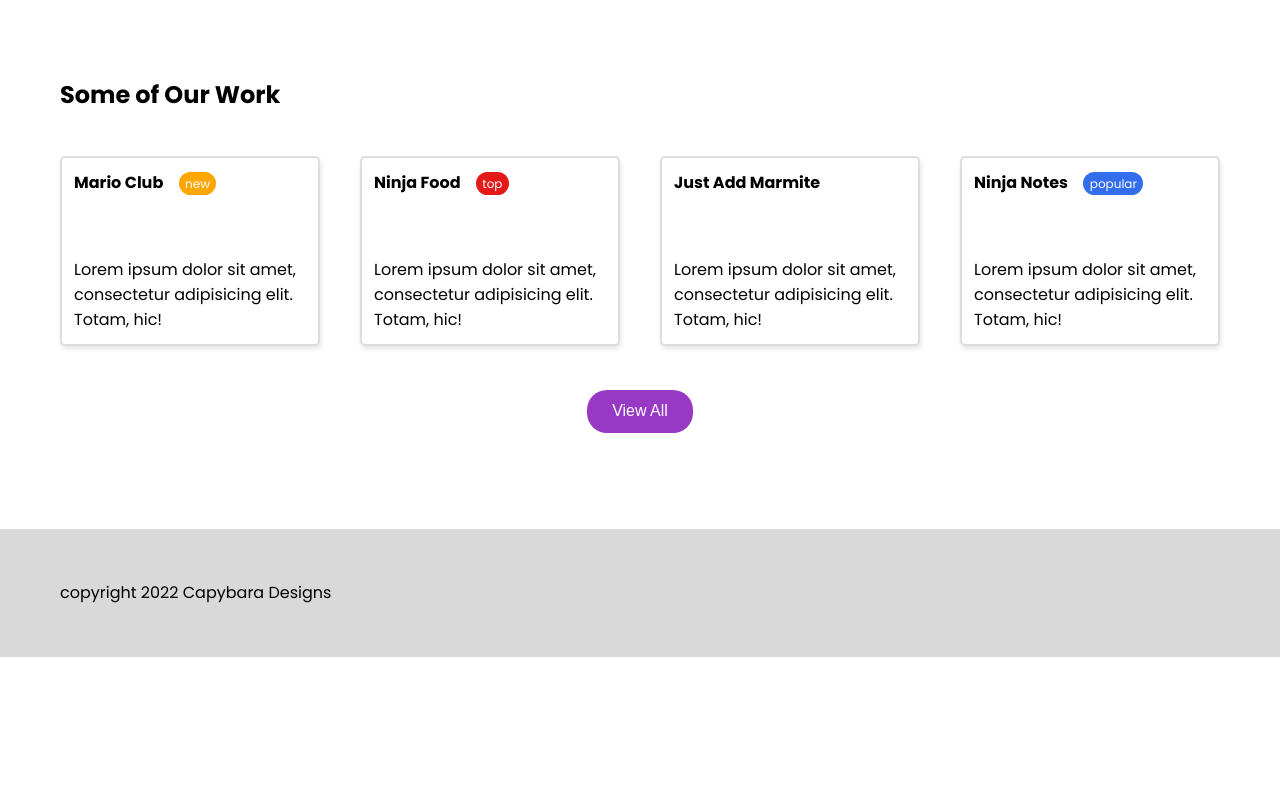
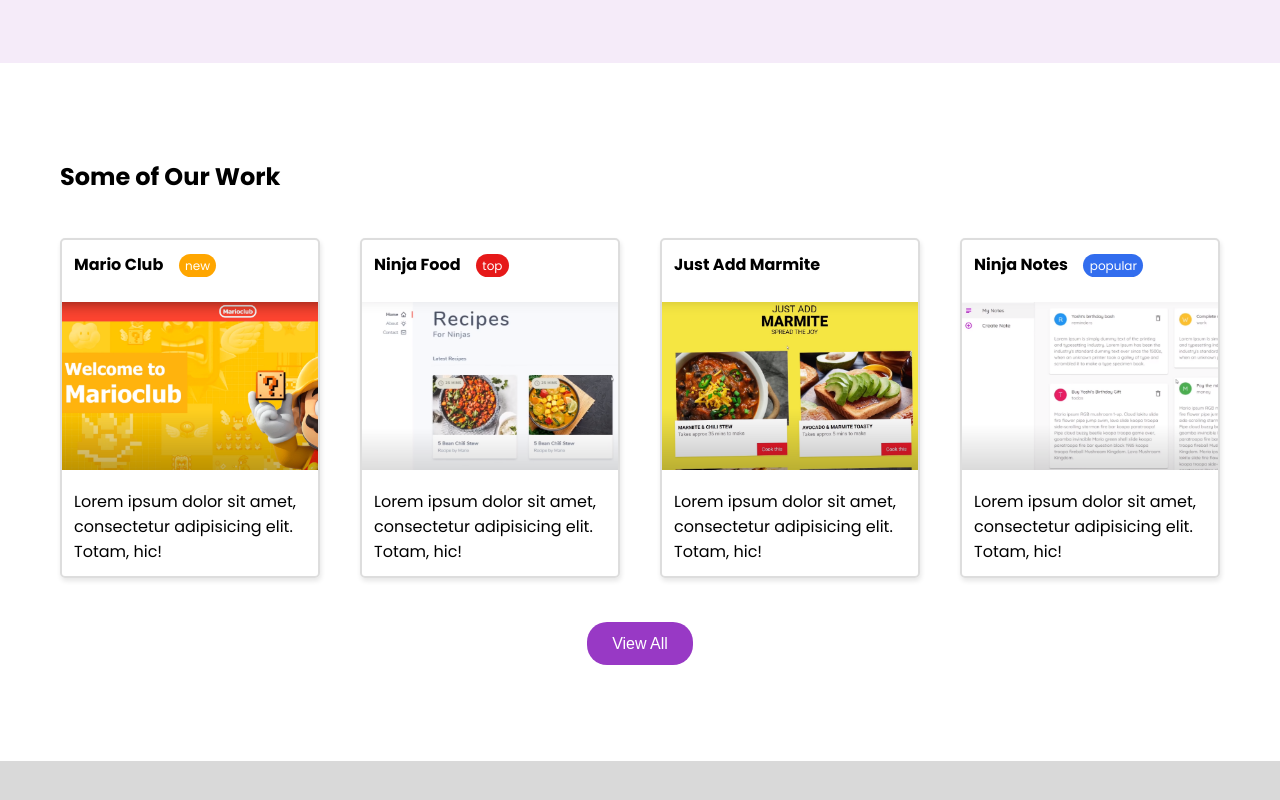
Before and after one commit to KellyCHI22/complete-sass-tutorial, a website: page public/index.html in a window 1280 px wide. Shown: the part 942-1742 px from the top of the page. Before the commit the page ends 1599 px from the top, so only its background shows below. Drawn offline with Linux system fonts and the light colour scheme; the site is published under a folder, as on GitHub Pages, so addresses that start at the root find nothing.

```diff
--- a/public/index.html
+++ b/public/index.html
@@ -33,7 +33,7 @@
                 <a href="#work" class="btn-outlined-secondary text-secondary text-hover-white">View Our Work</a>
             </div>
             <div class="col-12-xs col-5-md">
-                <img src="/img/laptop.svg" alt="">
+                <img src="../img/laptop.svg" alt="">
             </div>
         </div>
     </div>
@@ -63,7 +63,7 @@
                         <h3 class="card-title m-1">
                             Mario Club <span class="badge-orange text-white ml-1">new</span>
                         </h3>
-                        <img src="/img/mario.png" alt="">
+                        <img src="../img/mario.png" alt="">
                         <p class="m-1">Lorem ipsum dolor sit amet, consectetur adipisicing elit. Totam, hic!</p>
                     </div>
                 </div>
@@ -72,14 +72,14 @@
                         <h3 class="card-title m-1">
                             Ninja Food <span class="badge-red text-white ml-1">top</span>
                         </h3>
-                        <img src="/img/food.png" alt="">
+                        <img src="../img/food.png" alt="">
                         <p class="m-1">Lorem ipsum dolor sit amet, consectetur adipisicing elit. Totam, hic!</p>
                     </div>
                 </div>
                 <div class="col-12-xs col-6-md col-3-lg">
                     <div class="card p-0">
                         <h3 class="card-title m-1">Just Add Marmite</h3>
-                        <img src="/img/marmite.png" alt="">
+                        <img src="../img/marmite.png" alt="">
                         <p class="m-1">Lorem ipsum dolor sit amet, consectetur adipisicing elit. Totam, hic!</p>
                     </div>
                 </div>
@@ -88,7 +88,7 @@
                         <h3 class="card-title m-1">
                             Ninja Notes <span class="badge-primary text-white ml-1">popular</span>
                         </h3>
-                        <img src="/img/notes.png" alt="">
+                        <img src="../img/notes.png" alt="">
                         <p class="m-1">Lorem ipsum dolor sit amet, consectetur adipisicing elit. Totam, hic!</p>
                     </div>
                 </div>
```
Also changed, not shown: README.md.
